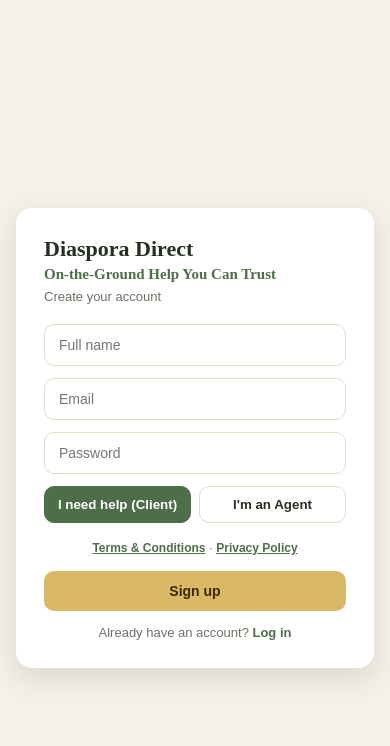
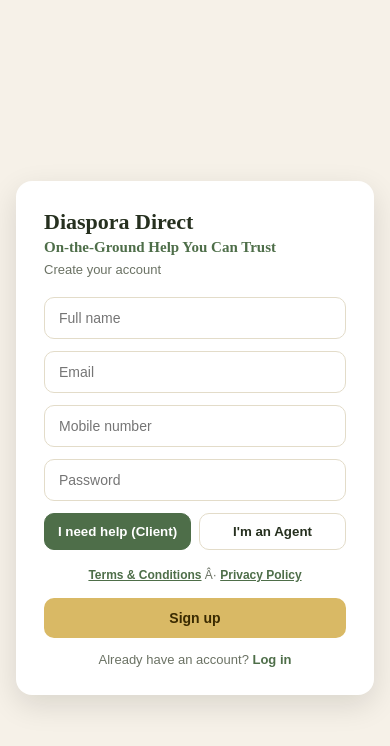
Before and after one commit to deanndiweni/Diaspora-Direct, a React (Vite) app: page / in a window 390 px wide. Both pictures are taken after a click on the element "Create an account". Shown: the top 746 px of the page. Built offline with nearby package versions, Linux system fonts and the light colour scheme; no server answers.

Commit message:
Capture client mobile number at signup

```diff
--- a/src/AuthScreen.jsx
+++ b/src/AuthScreen.jsx
@@ -15,6 +15,7 @@
   const [mode, setMode] = useState("login");
   const [fullName, setFullName] = useState("");
   const [email, setEmail] = useState("");
+  const [phone, setPhone] = useState("");
   const [password, setPassword] = useState("");
   const [role, setRole] = useState("client");
   const [error, setError] = useState("");
@@ -38,7 +39,7 @@
         const user = data.user;
         if (user) {
           const { error: profileError } = await supabase.from("profiles").insert({
-            id: user.id, full_name: fullName, email, role,
+            id: user.id, full_name: fullName, email, phone, role,
           });
           if (profileError) throw profileError;
         }
@@ -77,6 +78,9 @@
           <input style={inputStyle} placeholder="Full name" value={fullName} onChange={(e) => setFullName(e.target.value)} required />
         )}
         <input style={inputStyle} type="email" placeholder="Email" value={email} onChange={(e) => setEmail(e.target.value)} required />
+        {mode === "signup" && (
+          <input style={inputStyle} type="tel" placeholder="Mobile number" value={phone} onChange={(e) => setPhone(e.target.value)} required={role === "client"} />
+        )}
         <input style={inputStyle} type="password" placeholder="Password" value={password} onChange={(e) => setPassword(e.target.value)} required minLength={6} />
 
         {mode === "signup" && (
@@ -97,7 +101,7 @@
 
         <div style={{ fontSize: 12, color: C.charcoalSoft, marginBottom: 14, lineHeight: 1.5, textAlign: "center" }}>
           <a href="/terms.html" target="_blank" rel="noopener noreferrer" style={{ color: C.teal, fontWeight: 600 }}>Terms &amp; Conditions</a>
-          <span aria-hidden="true"> · </span>
+          <span aria-hidden="true"> Â· </span>
           <a href="/privacy.html" target="_blank" rel="noopener noreferrer" style={{ color: C.teal, fontWeight: 600 }}>Privacy Policy</a>
         </div>
         <button type="submit" disabled={loading} style={{
```
